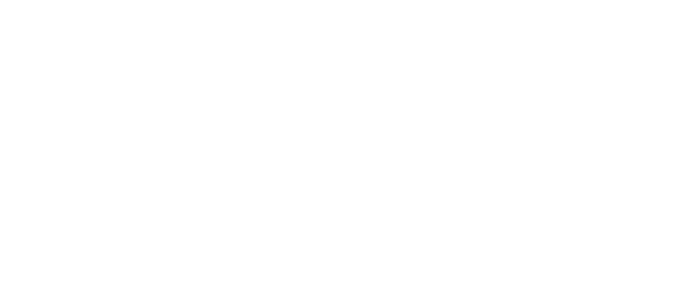
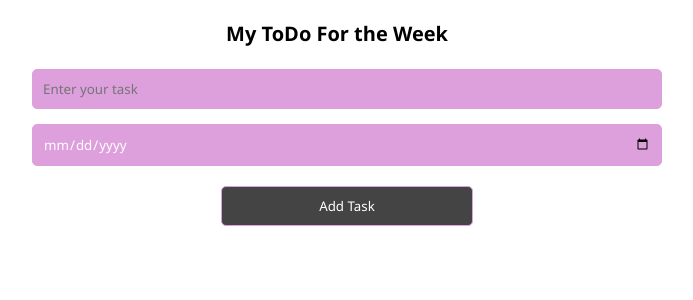
Before and after one commit to Dam563/FNT-103, a React (Create React App) app: page /Todo in a window 1280 px wide. Before the commit this address had no page. Shown: the top 300 px of the page, without its empty margins (303-996 px from the left). Built offline with nearby package versions, Linux system fonts and the light colour scheme.

Commit message:
"new changes"

```diff
--- a/src/App.js
+++ b/src/App.js
@@ -20,6 +20,7 @@ import Wallet from "./Pages/wallet/Wallet";
 import Account from "./Pages/account/Account";
 import Description from "./components/description/Description";
 import Ecommerce from "./Pages/ecommerce/Ecommerce";
+import Todo from "./Pages/todo/Todo";
 
 
 const App = () =>{
@@ -47,6 +48,7 @@ let count = 5;
       <Route path="/account" element={<Account />} />
       <Route path="/product/:id" element={<Description/>}/>
       <Route path="/ecommerce" element={<Ecommerce />}/>
+      <Route path="/Todo" element={<Todo />}/>
 
       {/* <Route path="/props" element{<Props />} /> */}
       </Routes>
--- a/src/Pages/ecommerce/Ecommerce.jsx
+++ b/src/Pages/ecommerce/Ecommerce.jsx
@@ -46,17 +46,12 @@ const Ecommerce = () => {
                 <p>{val.category}</p>
                 <p>{val.description}</p>
                 <p>{val.discountPercentage}</p>
-                <Link to={`/products/${val.id}`}>
-                  {/* <div id="product_image">
-                {val?.images.map((val, index) => (
-                  <div key={index}>
-                    <img src={val} alt="" />
-                  </div>
-                ))}
-              </div> */}
+                <li key={product.id}>
+              <Link to={`/product/${product.id}`} id="product-list-two">{product.title}</Link>
+            </li>
 
-                  <img src={val.thumbnail} alt="" />
-                </Link>
+                  {/* <img src={val.thumbnail} alt="" /> */}
+
               </div>
             ))}
         </div>
--- a/src/Pages/homepage/Homepage.jsx
+++ b/src/Pages/homepage/Homepage.jsx
@@ -12,7 +12,8 @@ return(
         <p id="hero-paragraph">This page contains everything I have learnt so far in my React JS class.</p>
         <p id="hero-paragraph">Sit back and enjoy as you check through.</p>
         <Link to="/home">Take me to Dashboard</Link> <br />
-        <Link to="/ecommerce">Take me to E-commerce store</Link>
+        <Link to="/ecommerce">Take me to E-commerce store</Link> <br />
+        <Link to="/Todo">Take me to ToDo</Link>
         </div>
     </div>
 )
--- /dev/null
+++ b/src/Pages/todo/Todo.jsx
@@ -0,0 +1,24 @@
+
+
+import React, { useState } from 'react';
+import './todo.css';
+import ToDoList from '../../components/toDoList/ToDoList';
+import ToDoForm from '../../components/toDoForm/ToDoForm';
+
+const Todo = () => {
+  const [transactions, setTransactions] = useState([]);
+
+  const addTransaction = (newTransaction) => {
+    setTransactions([...transactions, {...newTransaction, id: Date.now()}]);
+  };
+
+  return (
+    <div className="my-todo">
+      <h2>My ToDo For the Week</h2>
+      <ToDoForm onAddTransaction={addTransaction} />
+      <ToDoList transactions={transactions} />
+    </div>
+  );
+}
+
+export default Todo;
--- /dev/null
+++ b/src/Pages/todo/todo.css
@@ -0,0 +1,7 @@
+
+h2{
+    text-align: center;
+    font-family: 'Segoe UI', Tahoma, Geneva, Verdana, sans-serif;
+    font-size: 20px;
+    margin-top: 20px;
+}
--- /dev/null
+++ b/src/components/toDoForm/ToDoForm.jsx
@@ -0,0 +1,37 @@
+
+
+import React, { useState } from 'react';
+import './todoform.css';
+
+const ToDoForm = ({ onAddTransaction }) => {
+  const [task, setTask] = useState('',);
+  const [date, setDate] = useState('');
+
+  const handleSubmit = (event) => {
+    event.preventDefault();
+    onAddTransaction({ task, date});
+    setTask('');
+    setDate('');
+  };
+
+  return (
+    <form onSubmit={handleSubmit}>
+      <input
+        type="text"
+        value={task}
+        onChange={(e) => setTask(e.target.value)}
+        placeholder="Enter your task"
+        required
+      />
+       <input
+        type="date"
+        value={date}
+        onChange={(e) => setDate(e.target.value)}
+        required
+      />
+      <button type="submit">Add Task</button>
+    </form>
+  );
+}
+
+export default ToDoForm;
--- /dev/null
+++ b/src/components/toDoForm/todoform.css
@@ -0,0 +1,24 @@
+
+input{
+    border: 1px solid plum;
+    background-color: plum;
+    color: white;
+    width: 50%;
+    margin-left: auto;
+    margin-right: auto;
+    box-sizing: border-box;
+    font-family: 'Segoe UI', Tahoma, Geneva, Verdana, sans-serif;
+}
+
+button{
+    border: 1px solid plum;
+    background-color: #444;
+    color: white;
+   font-family: 'Segoe UI', Tahoma, Geneva, Verdana, sans-serif;
+   padding: 10px;
+   width: 20%;
+   margin-left: auto;
+   margin-right: auto;
+   border-radius: 5px;
+    margin-top: 10px;
+}
--- /dev/null
+++ b/src/components/toDoList/ToDoList.jsx
@@ -0,0 +1,19 @@
+
+
+
+import React from 'react';
+import './todolist.css';
+
+const ToDoList = ({ transactions }) => {
+  return (
+    <ul>
+      {transactions.map((transaction) => (
+        <li key={transaction.id}>
+          {transaction.date}     : {transaction.task}
+        </li>
+      ))}
+    </ul>
+  );
+}
+
+export default ToDoList;
--- /dev/null
+++ b/src/components/toDoList/todolist.css
@@ -0,0 +1,17 @@
+
+ul{
+    display: block;
+    width: 60%;
+    margin-left: auto;
+    margin-right: auto;
+}
+li{
+    border: 1px solid plum;
+    background-color: plum;
+    color: white;
+    padding: 10px;
+    font-family: 'Segoe UI', Tahoma, Geneva, Verdana, sans-serif;
+    margin-bottom: 10px;
+    border-radius: 5px;
+    text-align: center;
+}
```
